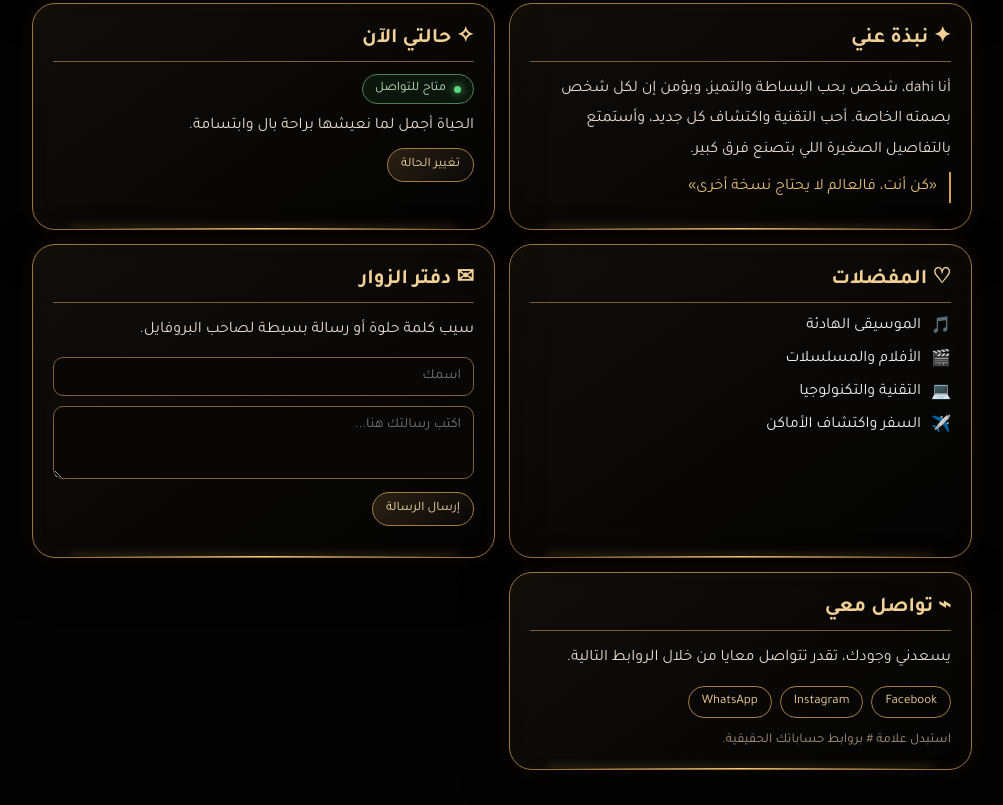
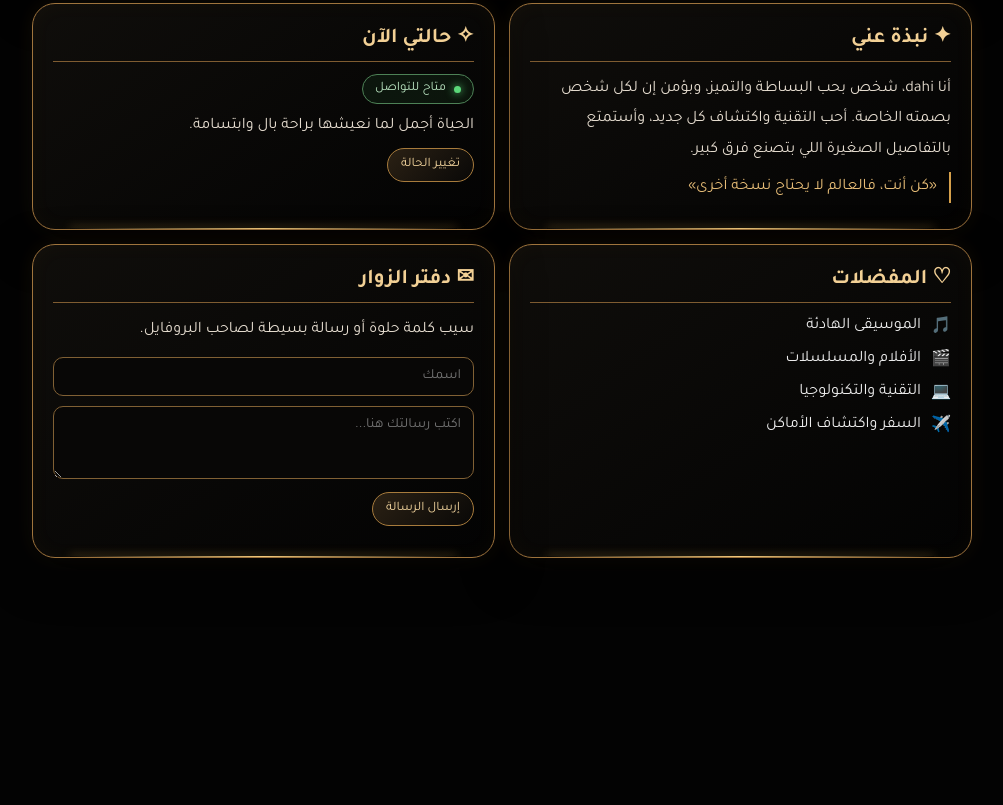
Before and after one commit to Mahosss/test, a plain HTML site: page index.html in a window 1280 px wide. Shown: the part 933-1738 px from the top of the page, without its empty margins (138-1141 px from the left). After the commit the page ends 1526 px from the top, so only its background shows below. Drawn offline with Linux system fonts and the light colour scheme.

Commit message:
Update index.html

```diff
--- a/index.html
+++ b/index.html
@@ -250,7 +250,6 @@ body.light-mode .extras-wrap .panel{background:linear-gradient(145deg,#fffaf0,#f
   <article class="panel extra-card" id="statusSection"><h2>✧ حالتي الآن</h2><div class="status-pill"><i></i> متاح للتواصل</div><p id="statusText">الحياة أجمل لما نعيشها براحة بال وابتسامة.</p><button class="mini-btn" id="changeStatus">تغيير الحالة</button></article>
   <article class="panel extra-card" id="favoritesSection"><h2>♡ المفضلات</h2><div class="favorite-list"><div>🎵 <span>الموسيقى الهادئة</span></div><div>🎬 <span>الأفلام والمسلسلات</span></div><div>💻 <span>التقنية والتكنولوجيا</span></div><div>✈️ <span>السفر واكتشاف الأماكن</span></div></div></article>
   <article class="panel extra-card" id="guestbookSection"><h2>✉ دفتر الزوار</h2><p>سيب كلمة حلوة أو رسالة بسيطة لصاحب البروفايل.</p><form id="guestForm"><input id="guestName" maxlength="30" placeholder="اسمك" required><textarea id="guestMessage" maxlength="240" rows="3" placeholder="اكتب رسالتك هنا..." required></textarea><button class="mini-btn" type="submit">إرسال الرسالة</button></form><div id="guestMessages" class="guest-messages"></div></article>
-  <article class="panel extra-card" id="contactSection"><h2>⌁ تواصل معي</h2><p>يسعدني وجودك، تقدر تتواصل معايا من خلال الروابط التالية.</p><div class="contact-links"><a href="#" class="contact-link" data-placeholder>Facebook</a><a href="#" class="contact-link" data-placeholder>Instagram</a><a href="#" class="contact-link" data-placeholder>WhatsApp</a></div><small>استبدل علامة # بروابط حساباتك الحقيقية.</small></article>
  </div>
 </section>
 
```
